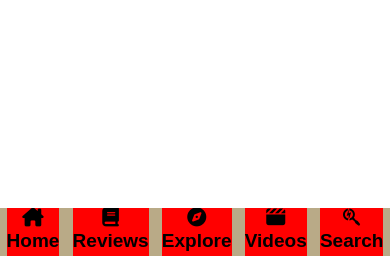
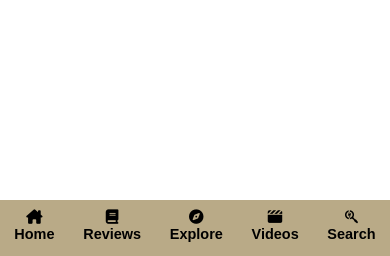
Before and after one commit to ashikmr/project_nanyang, a Django app: page / in a window 390 px wide. Shown: the part 588-844 px from the top of the page. Run offline with Django 3.2, Linux system fonts and the light colour scheme; some libraries are stand-ins or nearby versions; some web fonts are replaced.

Commit message:
Adjusted font-size in accordance with WCAG AAA standards.

```diff
--- a/blogapp/static/blogapp/css/main.css
+++ b/blogapp/static/blogapp/css/main.css
@@ -356,6 +356,7 @@ Source: https://www.npmjs.com/package/rfs
         -ms-flex-align: center;
             align-items: center;
     background-color: rgb(185, 170, 135);
+    padding: 1rem 0;
     /*
       positioned relative to the viewport, which means
       it always stays in the same place even if the page is scrolled.
@@ -371,18 +372,17 @@ Source: https://www.npmjs.com/package/rfs
     overflow-x: auto;
     font-family: "Source Sans Pro", sans-serif;
     font-weight: 600;
-    font-size: calc(1.365rem + 1.38vw);
+    font-size: calc(1.285rem + 0.42vw);
     /* Clickable Links */
   }
 }
 @media (max-width: 768px) and (min-width: 1200px) {
   .bottom_navbar_mobile {
-    font-size: 2.4rem;
+    font-size: 1.6rem;
   }
 }
 @media (max-width: 768px) {
   .bottom_navbar_mobile__links {
-    background-color: red;
     display: -webkit-box;
     display: -ms-flexbox;
     display: flex;
--- a/src/scss/layout/_navbar_mobile.scss
+++ b/src/scss/layout/_navbar_mobile.scss
@@ -21,6 +21,7 @@ Source: https://www.npmjs.com/package/rfs
     @include abs.flex_justify_content(space-around);
     align-items: center;
     background-color: abs.palette(beige, base);
+    padding: 1rem 0;
     /*
       positioned relative to the viewport, which means
       it always stays in the same place even if the page is scrolled.
@@ -35,11 +36,11 @@ Source: https://www.npmjs.com/package/rfs
        left and right edges. */
     overflow-x: auto;
     @include abs.font-type(c.$s_sans_font, c.$sbld);
-    @include font-size(2.4rem);
+    @include font-size(1.6rem);
 
     /* Clickable Links */
     &__links{
-      background-color: red;
+      // background-color: red;
       @include abs.flex_center();
       /* Changed the direction of viewport for vertical alignment of
          flex-items */
```
Also changed, not shown: 1 other file.
